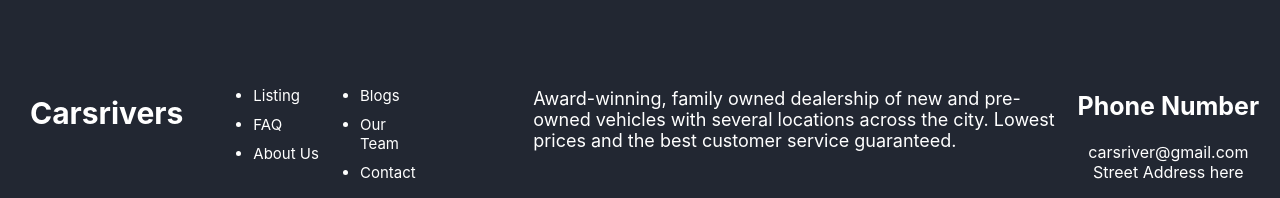
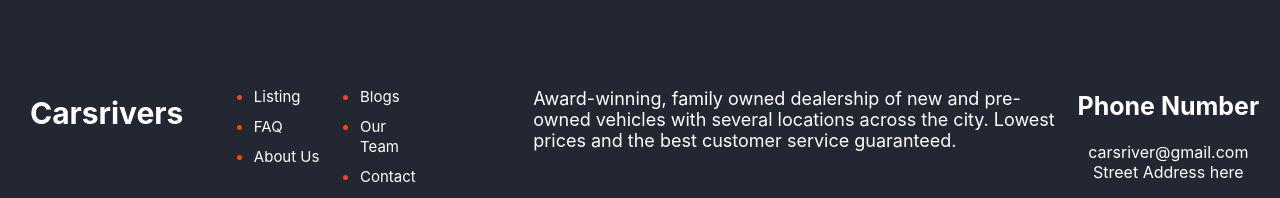
Before and after one commit to sn-devz/react-mui, a React (Create React App) app: page / in a window 1280 px wide. Shown: the part 754-952 px from the top of the page. Built offline with nearby package versions, Linux system fonts and the light colour scheme.

Commit message:
footer ui updates

```diff
--- a/src/components/Footer/Footer.js
+++ b/src/components/Footer/Footer.js
@@ -21,9 +21,12 @@ const useStyles = makeStyles((theme) => ({
     },
 
     listStyle: {
+        marginBottom:10
+    },
+    listStyleSpan: {
         color:colors.white,
+        fontSize:15,
         marginBottom:10,
-        fontSize:15,
         "&:hover": {
            color: colors.themeColor2,
         }
@@ -87,7 +90,15 @@ const useStyles = makeStyles((theme) => ({
          textAlign:'center',
          color: colors.white,
          margin:0
-     }
+     },
+     listContainer:{
+         display:'flex',
+         alignItems:'center',
+         justifyContent:'center'
+        },
+         bulletColor: {
+             color: colors.themeColor2
+        }
   }));
 
 
@@ -99,23 +110,35 @@ export const Footer = ()=> {
                 <Grid item xs={12} sm={3} md={2} >
                         <h2 className={classes.logoText}>Carsrivers</h2>
                 </Grid>
-                <Grid item xs={12} sm={3}  md={3} >
+                <Grid item xs={12} sm={3}  md={3}  >
                     <Grid container xs={12} >
-                        <Grid item xs={12} sm={4} >
-                            <div >
-                                <ul>
-                                    <li className={classes.listStyle}>Listing</li>
-                                    <li className={classes.listStyle}>FAQ</li>
-                                    <li className={classes.listStyle}>About Us</li>
+                        <Grid item xs={6} sm={4} >
+                            <div className={classes.listContainer}>
+                                <ul className={classes.bulletColor}>
+                                    <li className={classes.listStyle}>
+                                        <span className={classes.listStyleSpan}>Listing</span>
+                                    </li>
+                                    <li className={classes.listStyle}>
+                                        <span className={classes.listStyleSpan}>FAQ</span>
+                                    </li>
+                                    <li className={classes.listStyle}>
+                                        <span className={classes.listStyleSpan}>About Us</span>
+                                    </li>
                                 </ul>
                             </div>
                         </Grid>
-                        <Grid item xs={12} sm={4}>
-                        <div >
-                            <ul>
-                                    <li className={classes.listStyle}>Blogs</li>
-                                    <li className={classes.listStyle}>Our Team</li>
-                                    <li className={classes.listStyle}>Contact</li>
+                        <Grid item xs={6} sm={4}>
+                        <div className={classes.listContainer}>
+                            <ul  className={classes.bulletColor}>
+                                    <li className={classes.listStyle}>
+                                        <span className={classes.listStyleSpan}>Blogs</span>
+                                    </li>
+                                    <li className={classes.listStyle}>
+                                        <span className={classes.listStyleSpan}>Our Team</span>
+                                    </li>
+                                    <li className={classes.listStyle}>
+                                        <span className={classes.listStyleSpan}>Contact</span>
+                                    </li>
                                 </ul>
                         </div>
                         </Grid>
```
